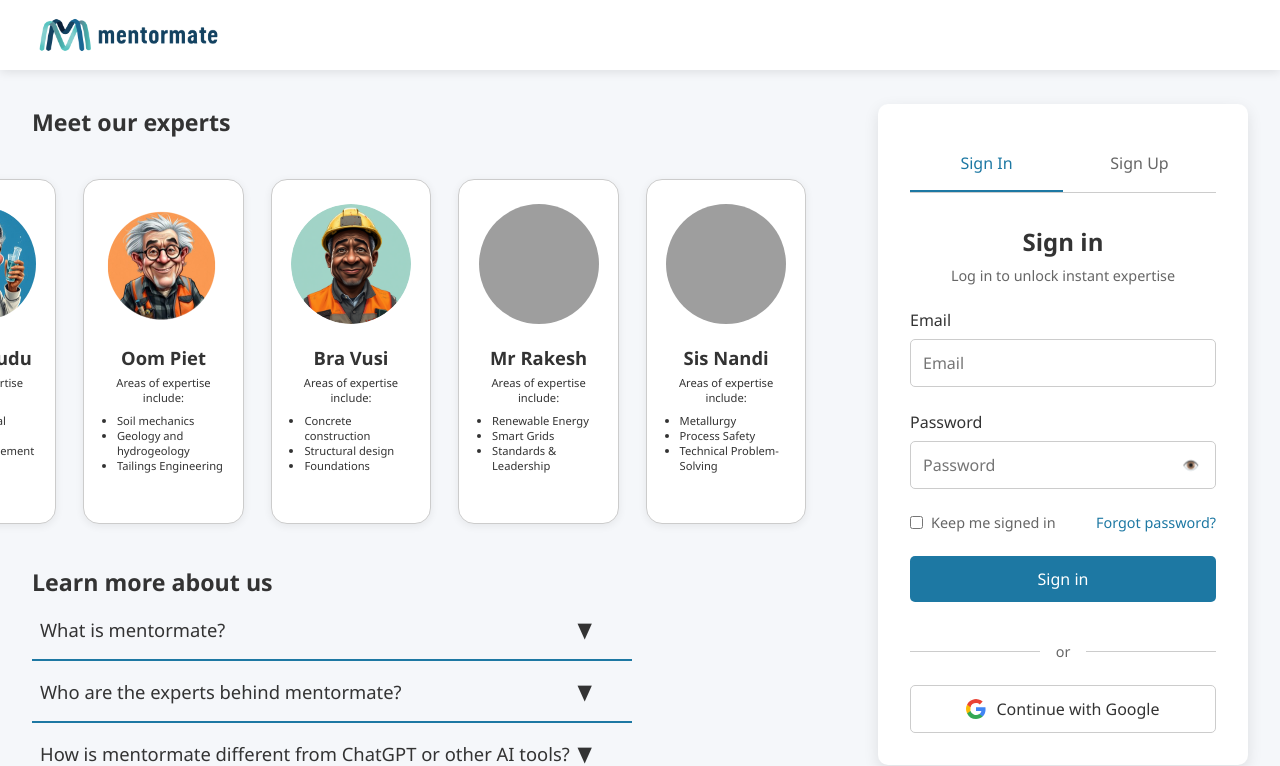
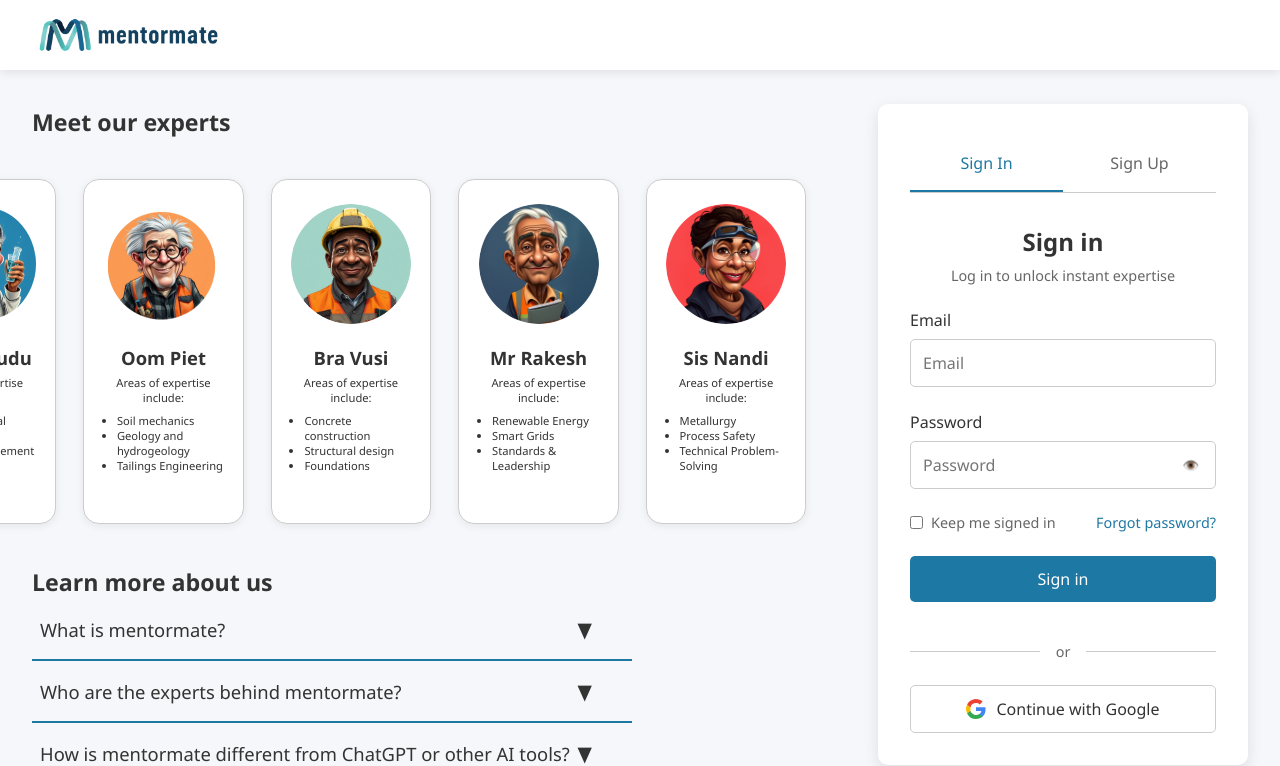
Before and after one commit to Kyle-ND/OomPiet, a Flask app: page / in a window 1280 px wide. Shown: the top 766 px of the page. Run offline with Flask 3, Linux system fonts and the light colour scheme; some web fonts are replaced; grey boxes are pictures that could not be loaded.

Commit message:
Fixed mentor images

```diff
--- a/templates/index.html
+++ b/templates/index.html
@@ -1621,7 +1621,7 @@ body {
                     </ul>
                   </div>
                   <div class="public-expert-card">
-                    <img src="/static/charcater4.png" alt="Mr Rakesh" class="public-expert-image">
+                    <img src="/static/character4.png" alt="Mr Rakesh" class="public-expert-image">
                     <div class="public-expert-name">Mr Rakesh</div>
                     <div class="expert-areas-heading">Areas of expertise include:</div>
                     <ul class="expert-areas-list">
@@ -1631,7 +1631,7 @@ body {
                     </ul>
                   </div>
                   <div class="public-expert-card">
-                    <img src="/static/charcater5.png" alt="Sis Nandi" class="public-expert-image">
+                    <img src="/static/character5.png" alt="Sis Nandi" class="public-expert-image">
                     <div class="public-expert-name">Sis Nandi</div>
                     <div class="expert-areas-heading">Areas of expertise include:</div>
                     <ul class="expert-areas-list">
@@ -1809,7 +1809,7 @@ body {
                     </ul>
                 </div>
                 <div class="public-expert-card">
-                    <img src="/static/charcater4.png" alt="Mr Rakesh" class="public-expert-image">
+                    <img src="/static/character4.png" alt="Mr Rakesh" class="public-expert-image">
                     <div class="public-expert-name">Mr Rakesh</div>
                     <div class="expert-areas-heading">Areas of expertise include:</div>
                     <ul class="expert-areas-list">
@@ -1819,7 +1819,7 @@ body {
                     </ul>
                   </div>
                   <div class="public-expert-card">
-                    <img src="/static/charcater5.png" alt="Sis Nandi" class="public-expert-image">
+                    <img src="/static/character5.png" alt="Sis Nandi" class="public-expert-image">
                     <div class="public-expert-name">Sis Nandi</div>
                     <div class="expert-areas-heading">Areas of expertise include:</div>
                     <ul class="expert-areas-list">
```
